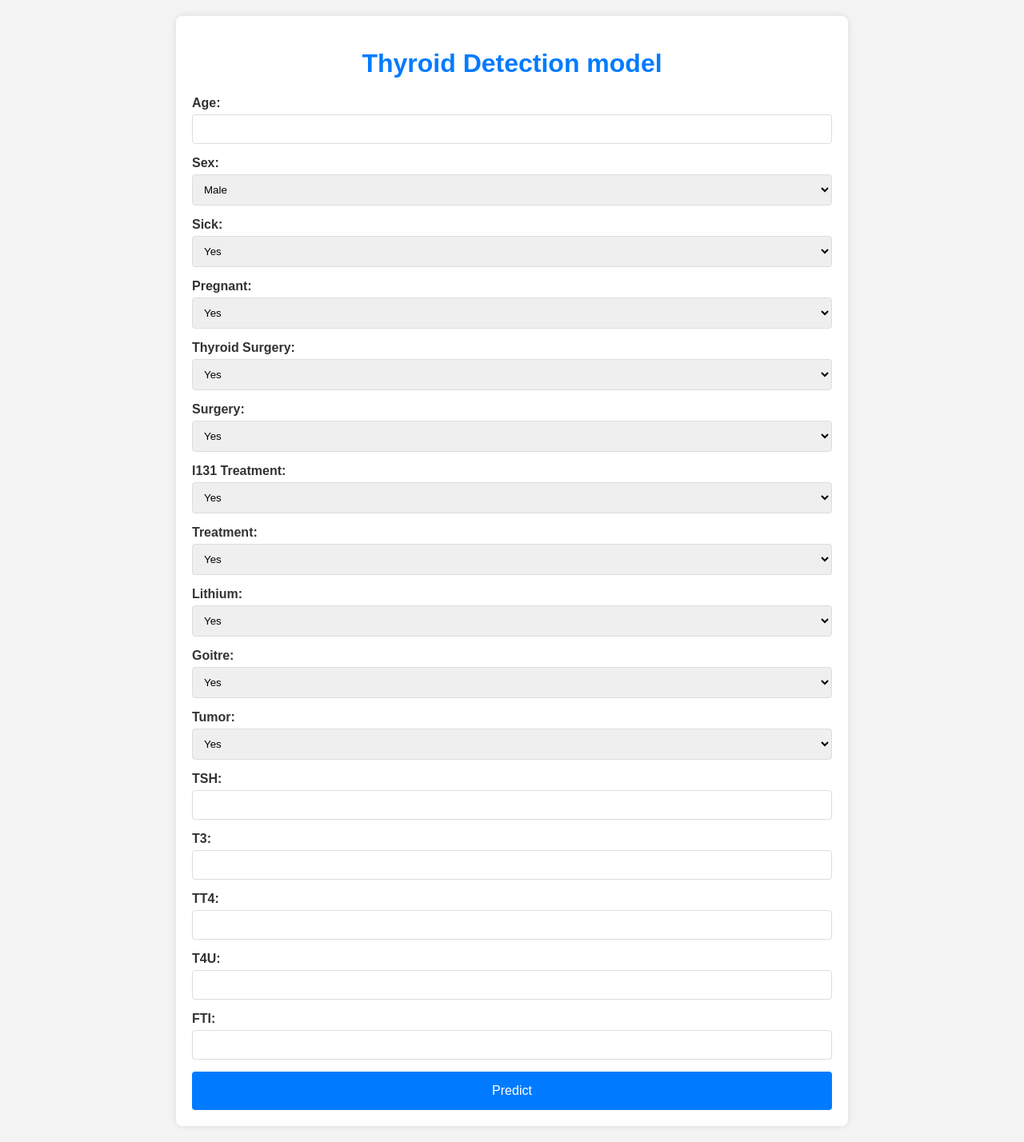
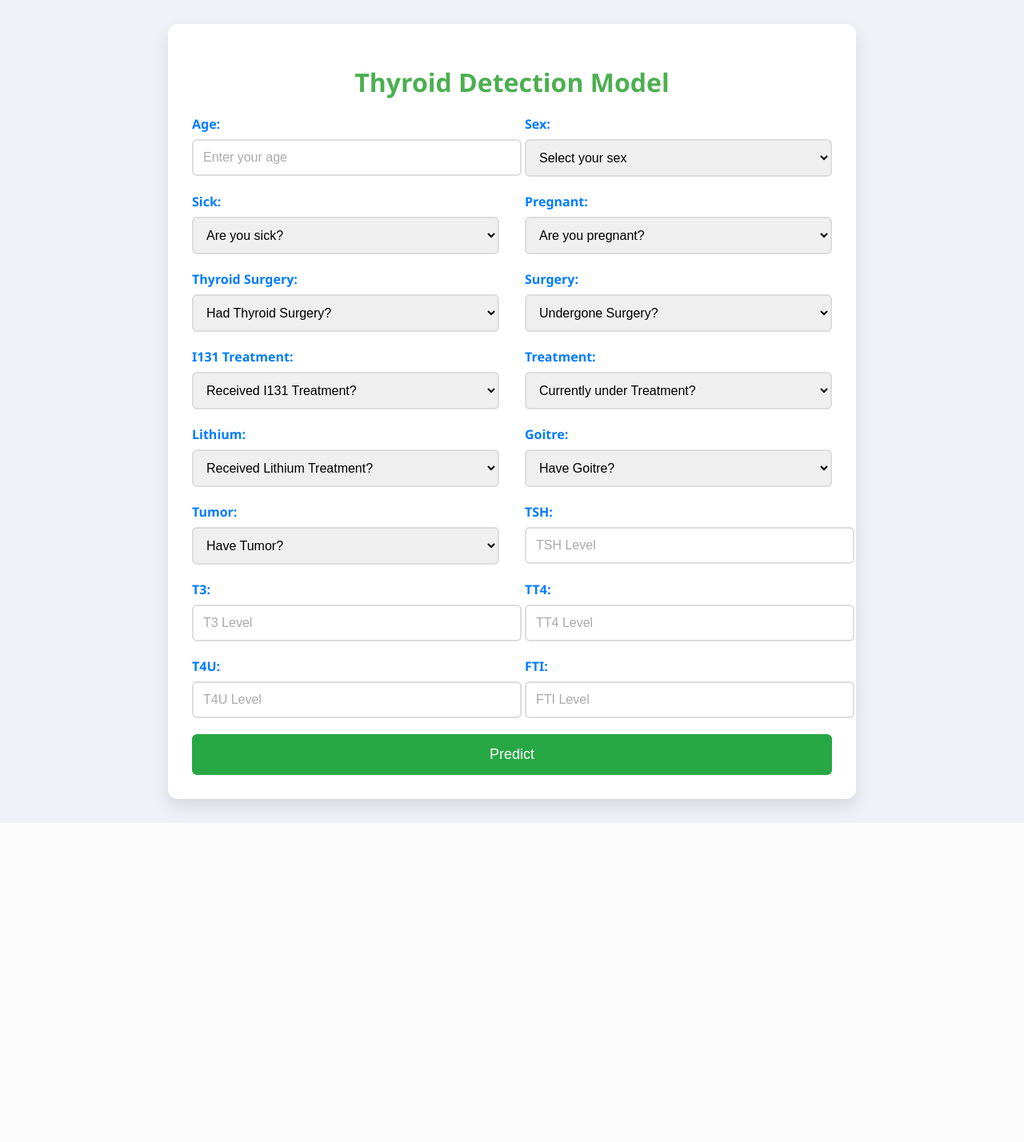
Before and after one commit to Shomiya18/Thyroid_detection, a Flask app: page /predictdata in a window 1280 px wide. Shown: the whole page at 80% size. After the commit the page ends 1029 px from the top, so only its background shows below. Run offline with Flask 3, Linux system fonts and the light colour scheme.

Commit message:
Update home.html

```diff
--- a/templates/home.html
+++ b/templates/home.html
@@ -3,57 +3,78 @@
 <head>
     <meta charset="UTF-8">
     <meta name="viewport" content="width=device-width, initial-scale=1.0">
-    <title>Thyroid Detection Model </title>
+    <title>Thyroid Detection Model</title>
     <style>
         body {
-            font-family: Arial, sans-serif;
-            background-color: #f4f4f4;
+            font-family: 'Segoe UI', Tahoma, Geneva, Verdana, sans-serif;
+            background-color: #eef2f7;
             color: #333;
             margin: 0;
             padding: 0;
         }
         .container {
             max-width: 800px;
-            margin: 20px auto;
-            padding: 20px;
+            margin: 30px auto;
+            padding: 30px;
             background-color: #fff;
-            border-radius: 8px;
-            box-shadow: 0 0 10px rgba(0, 0, 0, 0.1);
+            border-radius: 12px;
+            box-shadow: 0 10px 20px rgba(0, 0, 0, 0.1);
+            text-align: center;
         }
         h1 {
-            text-align: center;
-            color: #007BFF;
+            color: #4CAF50;
+            margin-bottom: 20px;
         }
         form {
             display: flex;
-            flex-direction: column;
+            flex-wrap: wrap;
+            justify-content: space-between;
+        }
+        .form-group {
+            width: 48%;
+            margin-bottom: 20px;
         }
         label {
             font-weight: bold;
-            margin-bottom: 5px;
+            margin-bottom: 8px;
+            display: inline-block;
+            text-align: left;
+            width: 100%;
+            color: #007BFF;
         }
         input[type="number"], select {
-            padding: 10px;
-            margin-bottom: 15px;
-            border: 1px solid #ddd;
-            border-radius: 4px;
+            width: 100%;
+            padding: 12px;
+            border: 2px solid #ddd;
+            border-radius: 6px;
+            font-size: 16px;
+            transition: all 0.3s ease;
+        }
+        input[type="number"]:focus, select:focus {
+            border-color: #007BFF;
+            box-shadow: 0 0 8px rgba(0, 123, 255, 0.3);
         }
         button {
-            padding: 15px;
-            background-color: #007BFF;
-            color: #fff;
+            padding: 15px 30px;
+            background-color: #28a745;
+            color: white;
             border: none;
-            border-radius: 4px;
+            border-radius: 6px;
+            font-size: 18px;
             cursor: pointer;
-            font-size: 16px;
+            transition: background-color 0.3s ease;
+            width: 100%;
         }
         button:hover {
-            background-color: #0056b3;
+            background-color: #218838;
         }
         .result, .error {
             margin-top: 20px;
             padding: 15px;
-            border-radius: 4px;
+            border-radius: 6px;
+            max-width: 500px;
+            width: 100%;
+            margin: 20px auto 0;
         }
         .result {
             background-color: #d4edda;
@@ -63,89 +84,149 @@
             background-color: #f8d7da;
             color: #721c24;
         }
+        input::placeholder {
+            color: #aaa;
+        }
+        @media screen and (max-width: 768px) {
+            .form-group {
+                width: 100%;
+            }
+            .container {
+                padding: 20px;
+            }
+            h1 {
+                font-size: 1.5rem;
+            }
+            button {
+                font-size: 16px;
+                padding: 12px 20px;
+            }
+        }
     </style>
 </head>
 <body>
     <div class="container">
-        <h1>Thyroid Detection model</h1>
+        <h1>Thyroid Detection Model</h1>
         <form action="/predictdata" method="post">
+            <div class="form-group">
                 <label for="age">Age:</label>
-            <input type="number" id="age" name="age" required>
+                <input type="number" id="age" name="age" placeholder="Enter your age" required>
+            </div>
 
+            <div class="form-group">
                 <label for="sex">Sex:</label>
                 <select id="sex" name="sex" required>
+                    <option value="" disabled selected>Select your sex</option>
                     <option value="male">Male</option>
                     <option value="female">Female</option>
                 </select>
+            </div>
 
+            <div class="form-group">
                 <label for="sick">Sick:</label>
                 <select id="sick" name="sick" required>
+                    <option value="" disabled selected>Are you sick?</option>
                     <option value="true">Yes</option>
                     <option value="false">No</option>
                 </select>
+            </div>
 
+            <div class="form-group">
                 <label for="pregnant">Pregnant:</label>
                 <select id="pregnant" name="pregnant" required>
+                    <option value="" disabled selected>Are you pregnant?</option>
                     <option value="true">Yes</option>
                     <option value="false">No</option>
                 </select>
+            </div>
 
+            <div class="form-group">
                 <label for="thyroid">Thyroid Surgery:</label>
                 <select id="thyroid" name="thyroid" required>
+                    <option value="" disabled selected>Had Thyroid Surgery?</option>
                     <option value="true">Yes</option>
                     <option value="false">No</option>
                 </select>
+            </div>
 
+            <div class="form-group">
                 <label for="surgery">Surgery:</label>
                 <select id="surgery" name="surgery" required>
+                    <option value="" disabled selected>Undergone Surgery?</option>
                     <option value="true">Yes</option>
                     <option value="false">No</option>
                 </select>
+            </div>
 
+            <div class="form-group">
                 <label for="I131">I131 Treatment:</label>
                 <select id="I131" name="I131" required>
+                    <option value="" disabled selected>Received I131 Treatment?</option>
                     <option value="true">Yes</option>
                     <option value="false">No</option>
                 </select>
+            </div>
 
+            <div class="form-group">
                 <label for="treatment">Treatment:</label>
                 <select id="treatment" name="treatment" required>
+                    <option value="" disabled selected>Currently under Treatment?</option>
                     <option value="true">Yes</option>
                     <option value="false">No</option>
                 </select>
+            </div>
 
+            <div class="form-group">
                 <label for="lithium">Lithium:</label>
                 <select id="lithium" name="lithium" required>
+                    <option value="" disabled selected>Received Lithium Treatment?</option>
                     <option value="true">Yes</option>
                     <option value="false">No</option>
                 </select>
+            </div>
 
+            <div class="form-group">
                 <label for="goitre">Goitre:</label>
                 <select id="goitre" name="goitre" required>
+                    <option value="" disabled selected>Have Goitre?</option>
                     <option value="true">Yes</option>
                     <option value="false">No</option>
                 </select>
+            </div>
 
+            <div class="form-group">
                 <label for="tumor">Tumor:</label>
                 <select id="tumor" name="tumor" required>
+                    <option value="" disabled selected>Have Tumor?</option>
                     <option value="true">Yes</option>
                     <option value="false">No</option>
                 </select>
+            </div>
 
+            <div class="form-group">
                 <label for="TSH">TSH:</label>
-            <input type="number" id="TSH" name="TSH" required>
+                <input type="number" id="TSH" name="TSH" placeholder="TSH Level" required>
+            </div>
 
+            <div class="form-group">
                 <label for="T3">T3:</label>
-            <input type="number" id="T3" name="T3" required>
+                <input type="number" id="T3" name="T3" placeholder="T3 Level" required>
+            </div>
 
+            <div class="form-group">
                 <label for="TT4">TT4:</label>
-            <input type="number" id="TT4" name="TT4" required>
+                <input type="number" id="TT4" name="TT4" placeholder="TT4 Level" required>
+            </div>
 
+            <div class="form-group">
                 <label for="T4U">T4U:</label>
-            <input type="number" id="T4U" name="T4U" required>
+                <input type="number" id="T4U" name="T4U" placeholder="T4U Level" required>
+            </div>
 
+            <div class="form-group">
                 <label for="FTI">FTI:</label>
-            <input type="number" id="FTI" name="FTI" required>
+                <input type="number" id="FTI" name="FTI" placeholder="FTI Level" required>
+            </div>
 
             <button type="submit">Predict</button>
         </form>
@@ -153,7 +234,7 @@
         {% if results %}
             <div class="result">
                 <h2>Prediction Result</h2>
-                <p>The predicted value is: {{ results }}</p>
+                <p>{{ results }}</p>
             </div>
         {% endif %}
 
```
Lines whose indentation alone changed are shown as unchanged.
